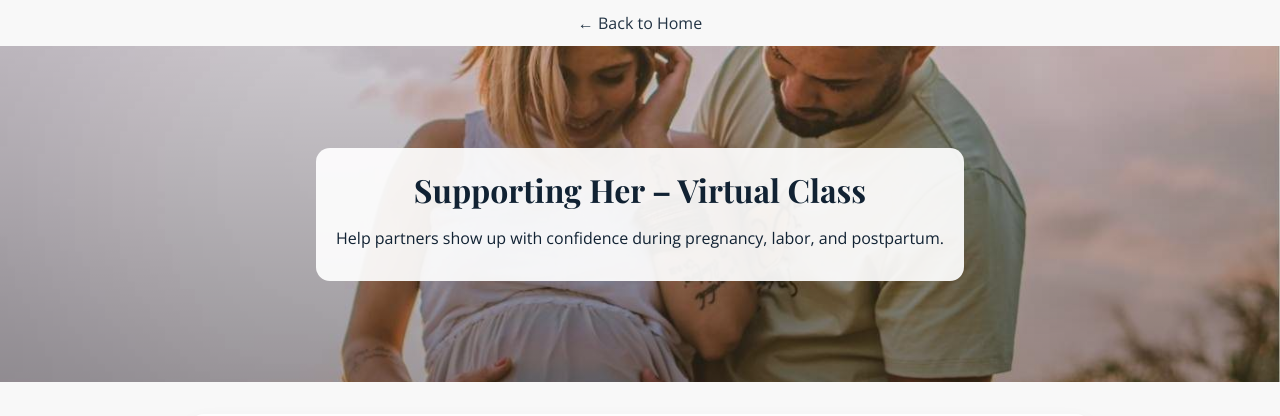
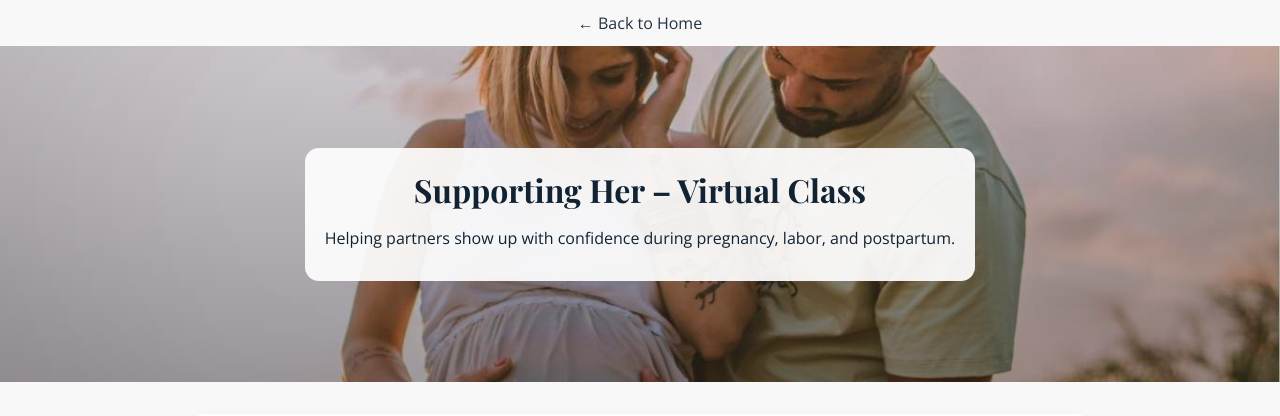
Before and after one commit to bridgebloom/bridgeandbloompgh.github.io, a plain HTML site: page supporting-her.html in a window 1280 px wide. Shown: the top 416 px of the page. Drawn offline with nearby package versions, Linux system fonts and the light colour scheme.

Commit message:
Update supporting-her.html

```diff
--- a/supporting-her.html
+++ b/supporting-her.html
@@ -83,7 +83,7 @@
     <div class="overlay">
       <div class="title">
         <h1>Supporting Her – Virtual Class</h1>
-        <p>Help partners show up with confidence during pregnancy, labor, and postpartum.</p>
+        <p>Helping partners show up with confidence during pregnancy, labor, and postpartum.</p>
       </div>
     </div>
   </header>
```
